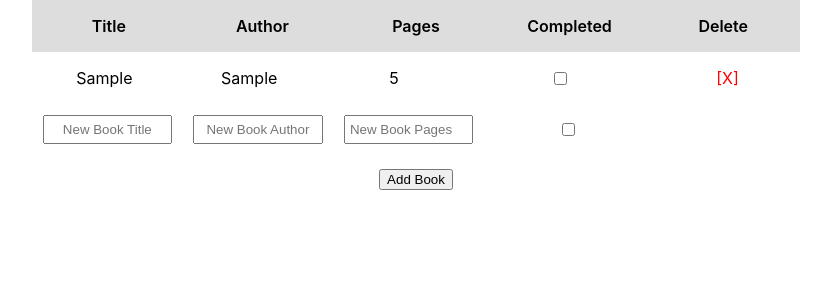
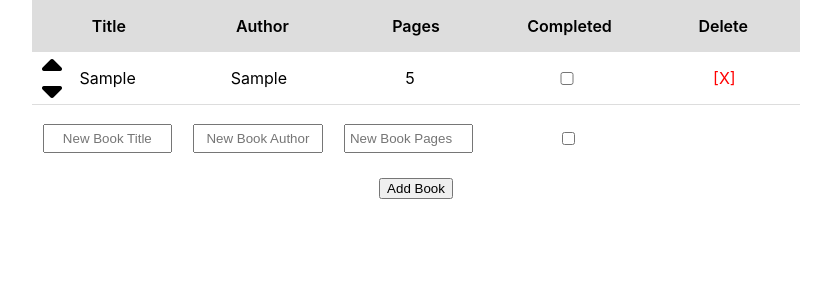
Before and after one commit to CourtneeM/TOP-library-react, a React (Create React App) app: page / in a window 1280 px wide. Both pictures are taken after typing "Sample", "Sample", "5" into the empty fields and a click on the button "Add Book". Shown: the top 300 px of the page, without its empty margins (224-1055 px from the left). Built offline with nearby package versions, Linux system fonts and the light colour scheme.

Commit message:
Cannot save empty book edit

```diff
--- a/public/index.html
+++ b/public/index.html
@@ -15,6 +15,7 @@
       user's mobile device or desktop. See https://developers.google.com/web/fundamentals/web-app-manifest/
     -->
     <link rel="manifest" href="%PUBLIC_URL%/manifest.json" />
+    <script src="https://kit.fontawesome.com/953969d2ff.js" crossorigin="anonymous"></script>
     <!--
       Notice the use of %PUBLIC_URL% in the tags above.
       It will be replaced with the URL of the `public` folder during the build.
--- a/src/components/Book.js
+++ b/src/components/Book.js
@@ -26,12 +26,19 @@ class Book extends Component {
 
   editBook = (e) => {
     let index = Array.from(e.target.parentNode.parentNode.parentNode.children).indexOf(e.target.parentNode.parentNode);
-    let completed = document.querySelector('input[type="checkbox"]');
+    let title = document.getElementById('edit-title').value;
+    let author = document.getElementById('edit-author').value;
+    let pages = document.getElementById('edit-pages').value;
+
+    if (title === "" || author === "" || pages === "") {
+      return;
+    }
+
     let book = {
-      title: document.getElementById('edit-title').value,
-      author: document.getElementById('edit-author').value,
-      pages: document.getElementById('edit-pages').value,
-      completed: completed.checked
+      title,
+      author,
+      pages,
+      completed: document.querySelector('input[type="checkbox"]')
     }
     this.setState({
       editMode: false
@@ -39,11 +46,19 @@ class Book extends Component {
     this.props.editBook(book, index);
   }
 
+  toggleOrder = (e) => {
+
+  }
+
   render() {
     const {title, author, pages, completed} = this.props.book;
     return (
       <div>
         <div className='book'>
+          <div className="order-btns">
+          { this.state.editMode ? null : <i onClick={ this.toggleOrder } class="fas fa-sort-up fa-2x"></i> }
+          { this.state.editMode ? null : <i onClick={ this.toggleOrder } class="fas fa-sort-down fa-2x"></i> }
+          </div>
           { this.state.editMode ? <input id="edit-title" type="text" placeholder={ title } /> : <p onClick={ this.toggleEditMode }>{ title }</p> }
           { this.state.editMode ? <input id="edit-author" type="text" placeholder={ author } /> : <p onClick={ this.toggleEditMode }>{ author }</p> }
           { this.state.editMode ? <input id="edit-pages" type="text" placeholder={ pages } /> : <p onClick={ this.toggleEditMode }>{ pages }</p> }
@@ -57,5 +72,4 @@ class Book extends Component {
 
 export default Book;
 
-// Add functionality to rearrange book order - drag and drop - have index update after rearranging, including state.bookshelf array in Bookshelf.js  - cursor: move
-// cannot add empty book
+// Add functionality to rearrange book order - hide up arrow on first item (!previousSibling), hide down arrow on last (!nextSibling) - have index update after rearranging, including state.bookshelf array in Bookshelf.js
--- a/src/components/Bookshelf.js
+++ b/src/components/Bookshelf.js
@@ -51,7 +51,7 @@ class Bookshelf extends Component {
           <p>Completed</p>
           <p>Delete</p>
         </div>
-        <div>
+        <div className="books">
           { this.state.bookshelf.map((book, index) => <Book book={book} index={index} deleteBook={this.deleteBook} toggleCompleted={this.toggleCompleted} editBook={this.editBook} /> ) }
         </div>
         <div>
--- a/src/style/Book.css
+++ b/src/style/Book.css
@@ -2,12 +2,10 @@
   display: flex;
   justify-content: center;
   align-items: center;
+  position: relative;
   width: 60%;
   margin: 0 auto;
-}
-
-.book:nth-child(even) {
-  background-color: #ddd;
+  border-bottom: 1px solid #ddd;
 }
 
 .book input {
@@ -30,3 +28,23 @@
   color: red;
   cursor: pointer;
 }
+
+.order-btns {
+  display: flex;
+  flex-direction: column;
+  position: absolute;
+  top: 0;
+  left: 0;
+  width: 50px;
+  cursor: pointer;
+}
+
+.order-btns > * {
+  width: 10px;
+  height: 1px;
+  margin: 5px 10px;
+}
+
+.order-btns > *:hover {
+  color: #ccc;
+}
--- a/src/style/NewBookForm.css
+++ b/src/style/NewBookForm.css
@@ -2,6 +2,7 @@
   display: flex;
   flex-direction: column;
   align-items: center;
+  margin-top: 8px;
 }
 
 .new-book-form div {
```
